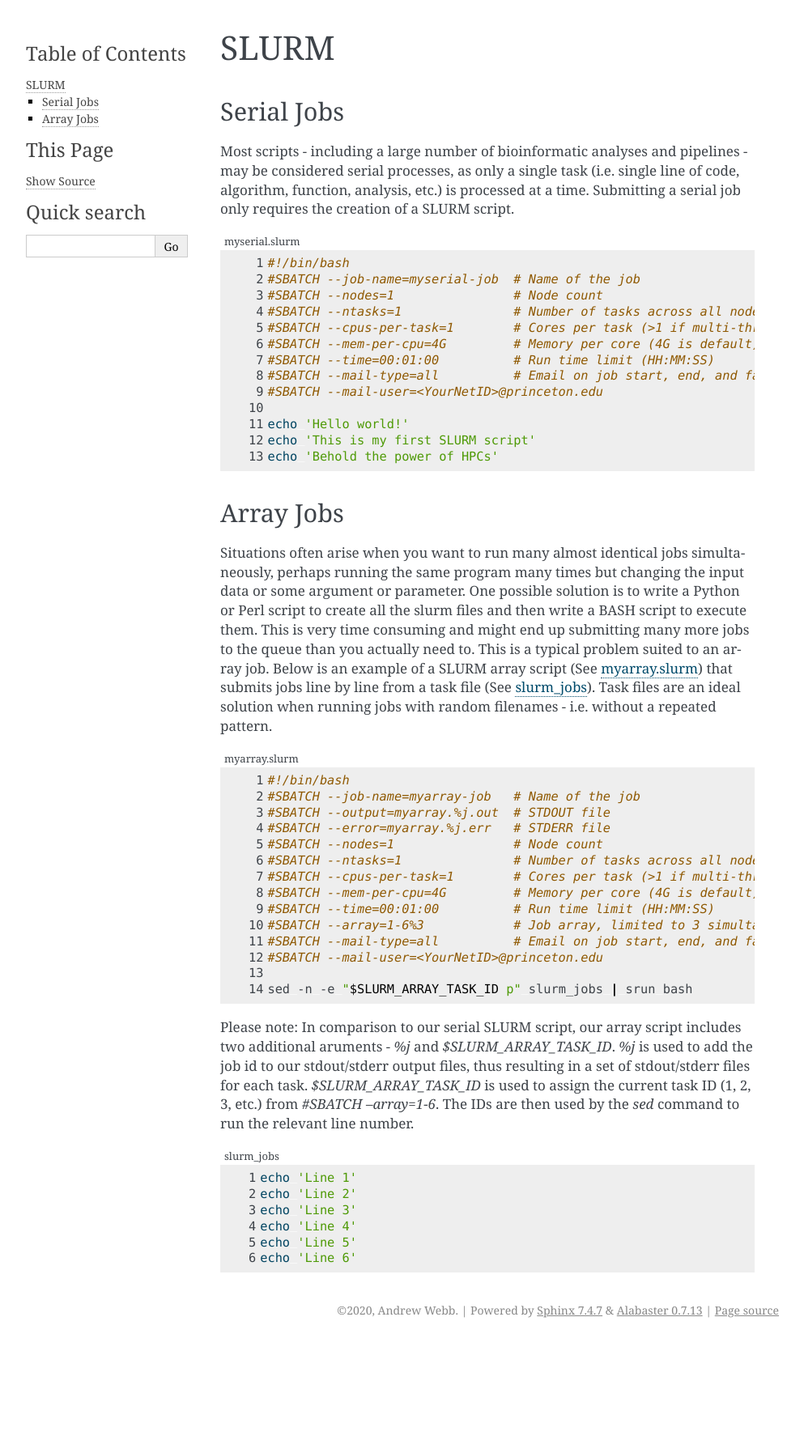
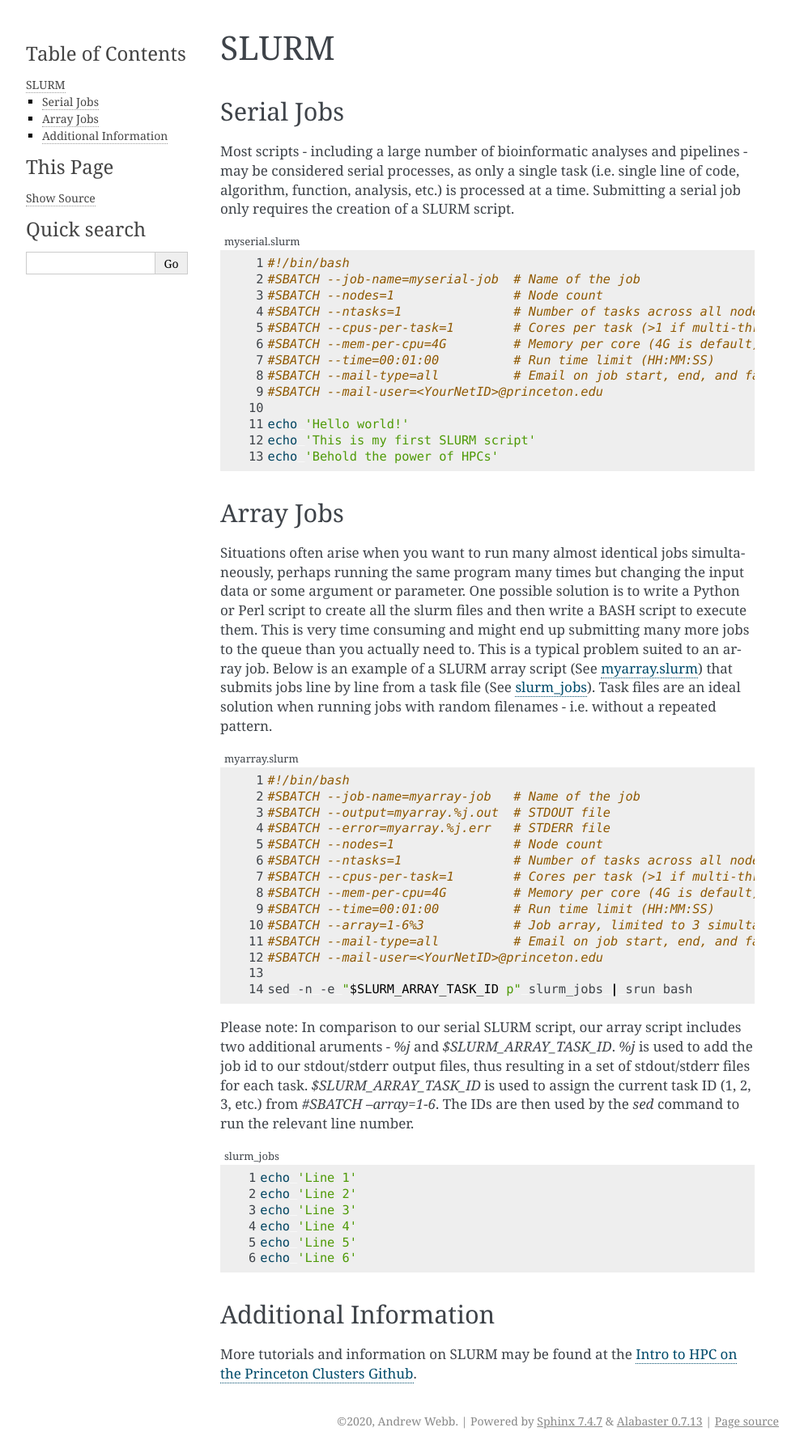
Before and after one commit to kocherlab/kocher_guides, a Sphinx documentation site: the page built from docs/Guides/SLURM.rst, in a window 1280 px wide. Shown: the whole page at 81% size, without its empty margins (148-1141 px from the left). Built offline with Sphinx 7.4.7, drawn with Linux system fonts in a browser that asks for light colours; before the commit the page ends 1658 px from its top, so only the background shows below that.

Commit message:
Added link

```diff
--- a/docs/Guides/SLURM.rst
+++ b/docs/Guides/SLURM.rst
@@ -64,3 +64,8 @@ Please note: In comparison to our serial SLURM script, our array script includes
    echo 'Line 4'
    echo 'Line 5'
    echo 'Line 6'
+
+Additional Information
+----------------------
+
+More tutorials and information on SLURM may be found at the `Intro to HPC on the Princeton Clusters Github <https://github.com/PrincetonUniversity/hpc_beginning_workshop/tree/master/07_slurm>`_.
```
